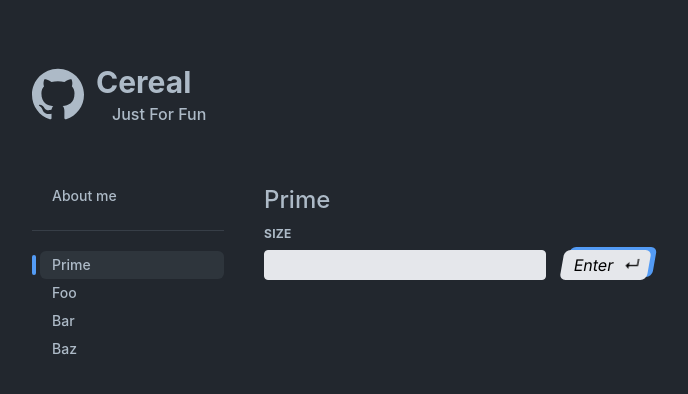
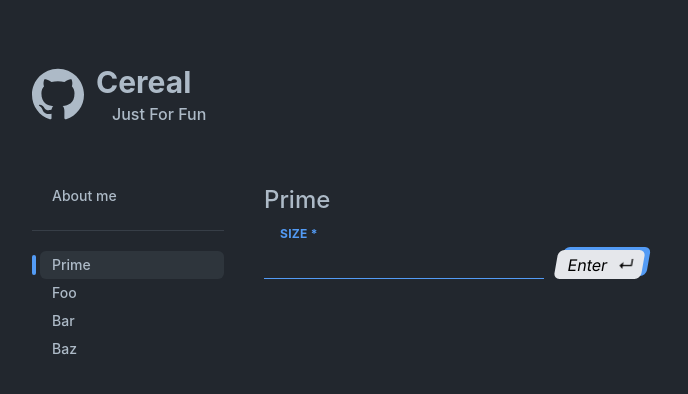
Before and after one commit to cikareto/cereal, a React (Create React App) app: page /prime in a window 1280 px wide. Shown: the top 394 px of the page, without its empty margins (32-720 px from the left). Built offline with nearby package versions, Linux system fonts and the light colour scheme.

Commit message:
feat(prime): add form validator and error

```diff
--- /dev/null
+++ b/src/components/Text/ErrorMessage/ErrorMessage.tsx
@@ -0,0 +1,7 @@
+import { ReactNode } from "react"
+
+const ErrorMessage: React.FC<{children: ReactNode }> = ({ children }) => {
+  return <span className="text-txt-error text-xs">{children}</span>
+}
+
+export default ErrorMessage
--- /dev/null
+++ b/src/components/Text/ErrorMessage/index.tsx
@@ -0,0 +1,3 @@
+import ErrorMessage from "./ErrorMessage";
+
+export default ErrorMessage
--- a/src/pages/SpiralPrime/SpiralPrime.tsx
+++ b/src/pages/SpiralPrime/SpiralPrime.tsx
@@ -1,26 +1,20 @@
-import { SyntheticEvent, useMemo, useState } from "react";
+import { useMemo, useState } from "react";
 import ResizableBox from "../../components/Box/ResizableBox";
 import { getSpiralPrime } from "../../features/spiralPrime";
 import SpiralPrimeForm from "./SpiralPrimeForm";
 
 const SpiralPrime = () => {
-  const [_size, _setSize] = useState(0);
+  const [_size, _setSize] = useState<number>(0);
 
   const spiralPrime = useMemo(() => getSpiralPrime(_size), [_size]);
 
-  const onHandleSubmit = (e: SyntheticEvent) => {
-    e.preventDefault();
-
-    const target = e.target as typeof e.target & {
-      size: { value: number };
-    };
-
-    _setSize(target.size.value);
+  const onHandleSubmit = (value: number) => {
+    _setSize(value);
   };
 
   return (
     <>
-      <SpiralPrimeForm onSubmit={onHandleSubmit}/>
+      <SpiralPrimeForm onSubmit={onHandleSubmit} />
 
       <div
         className={`grid gap-2 mt-4`}
--- a/src/pages/SpiralPrime/SpiralPrimeForm.tsx
+++ b/src/pages/SpiralPrime/SpiralPrimeForm.tsx
@@ -1,30 +1,54 @@
-import { SyntheticEvent } from "react";
+import { SyntheticEvent, useState } from "react";
 import EnterButton from "../../components/Button/EnterButton";
+import ErrorMessage from "../../components/Text/ErrorMessage";
 
 interface ISpiralPrimeForm {
-  onSubmit: (e: SyntheticEvent) => void;
+  onSubmit: (value: number) => void;
 }
 
-// TODO: add form validator size >= 1
 const SpiralPrimeForm: React.FC<ISpiralPrimeForm> = ({ onSubmit }) => {
+  const [errorMsg, setErrorMsg] = useState<string>("");
+
+  const isValid = (value: number) => !!value;
+
+  const _onHandleSubmit = (e: SyntheticEvent) => {
+    e.preventDefault();
+
+    const target = e.target as typeof e.target & {
+      size: { value: number };
+    };
+
+    const { value } = target.size;
+
+    if (isValid(value)) {
+      onSubmit(value);
+      setErrorMsg("\u00A0");
+    } else {
+      setErrorMsg("Size must have a value.");
+    }
+  };
+
   return (
-    <form onSubmit={onSubmit}>
+    <form onSubmit={_onHandleSubmit}>
       <label
-        className="block uppercase tracking-wide text-txt-default text-xs font-bold mb-2"
+        className="block uppercase tracking-wide text-blue text-xs font-bold mb-2 pl-4"
         htmlFor="spiral-prime_size"
       >
-        Size
+        Size *
       </label>
-      <div className="flex gap-4">
+      <div className="flex gap-3">
+        <div className="border-b border-blue">
           <input
             id="spiral-prime_size"
-          className="appearance-none block bg-gray-200 text-gray-700 border rounded leading-tight focus:outline-none focus:bg-white py-1 px-4"
+            className="appearance-none block bg-transparent text-white border-none rounded leading-tight focus:outline-none py-1 px-4"
             name="size"
             type="number"
             aria-label="Prime Size"
           />
+        </div>
         <EnterButton />
       </div>
+      <ErrorMessage>{errorMsg}</ErrorMessage>
     </form>
   );
 };
--- a/tailwind.config.js
+++ b/tailwind.config.js
@@ -12,6 +12,7 @@ module.exports = {
         navbar: "#2D333B",
         "txt-default": "#ADBAC7",
         "txt-note": "#768390",
+        "txt-error": "#FB6C57",
         "btn-primary-bg": "#373E47",
         "btn-primary-border": "#CED8EB",
         "btn-primary-bg--hover": "#444C56",
```
Lines whose indentation alone changed are shown as unchanged.
